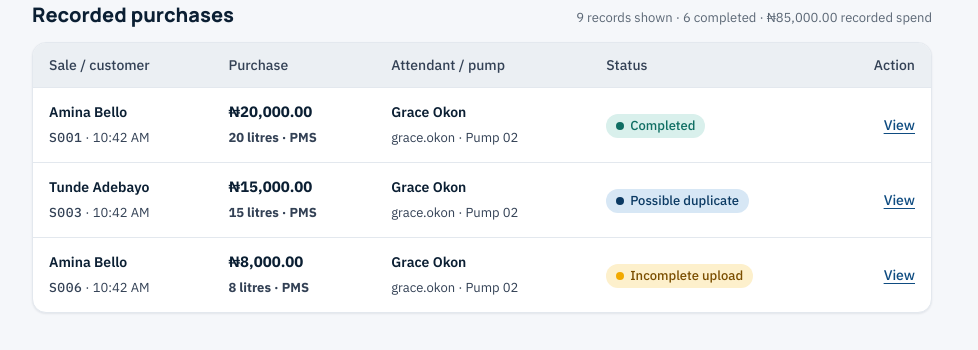
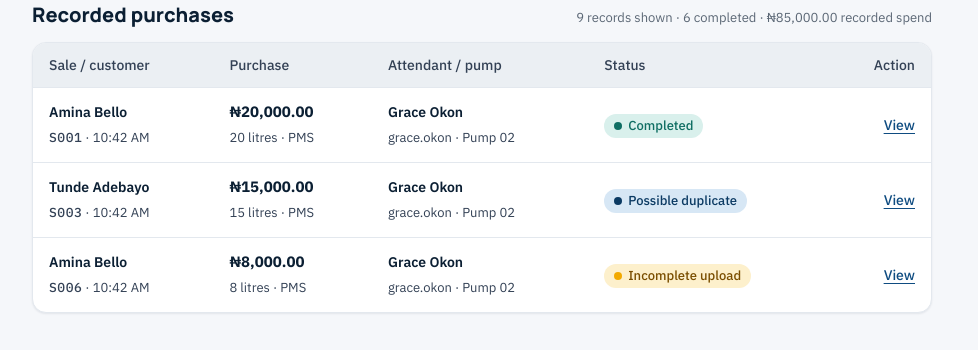
Before and after one commit to Adeboyemoses/Whalesreward, a Next.js app: page /dev/gallery in a window 1280 px wide. Shown: the part 6880-7230 px from the top of the page, without its empty margins (0-978 px from the left). Built offline with nearby package versions, Linux system fonts and the light colour scheme.

Commit message:
fix(ui): preserve regular table metadata weight

```diff
--- a/src/styles/app.css
+++ b/src/styles/app.css
@@ -223,3 +223,9 @@ body {
   cursor: not-allowed;
   opacity: 0.65;
 }
+
+/* Amount cells retain regular-weight product/quantity metadata, as in the preview. */
+.wr-table .wr-amount .wr-sub {
+  font-weight: 400;
+  font-family: var(--font-sans);
+}
```
